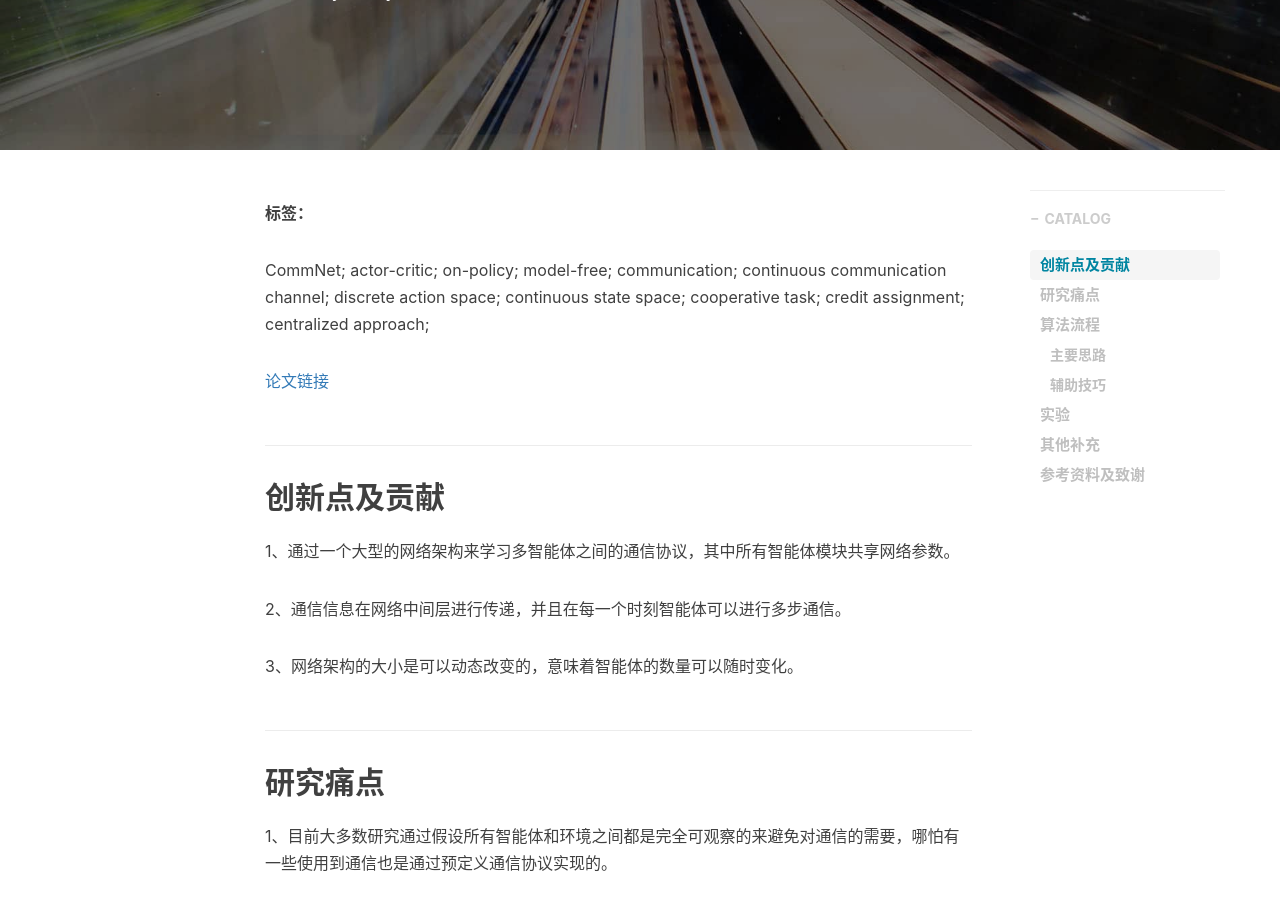
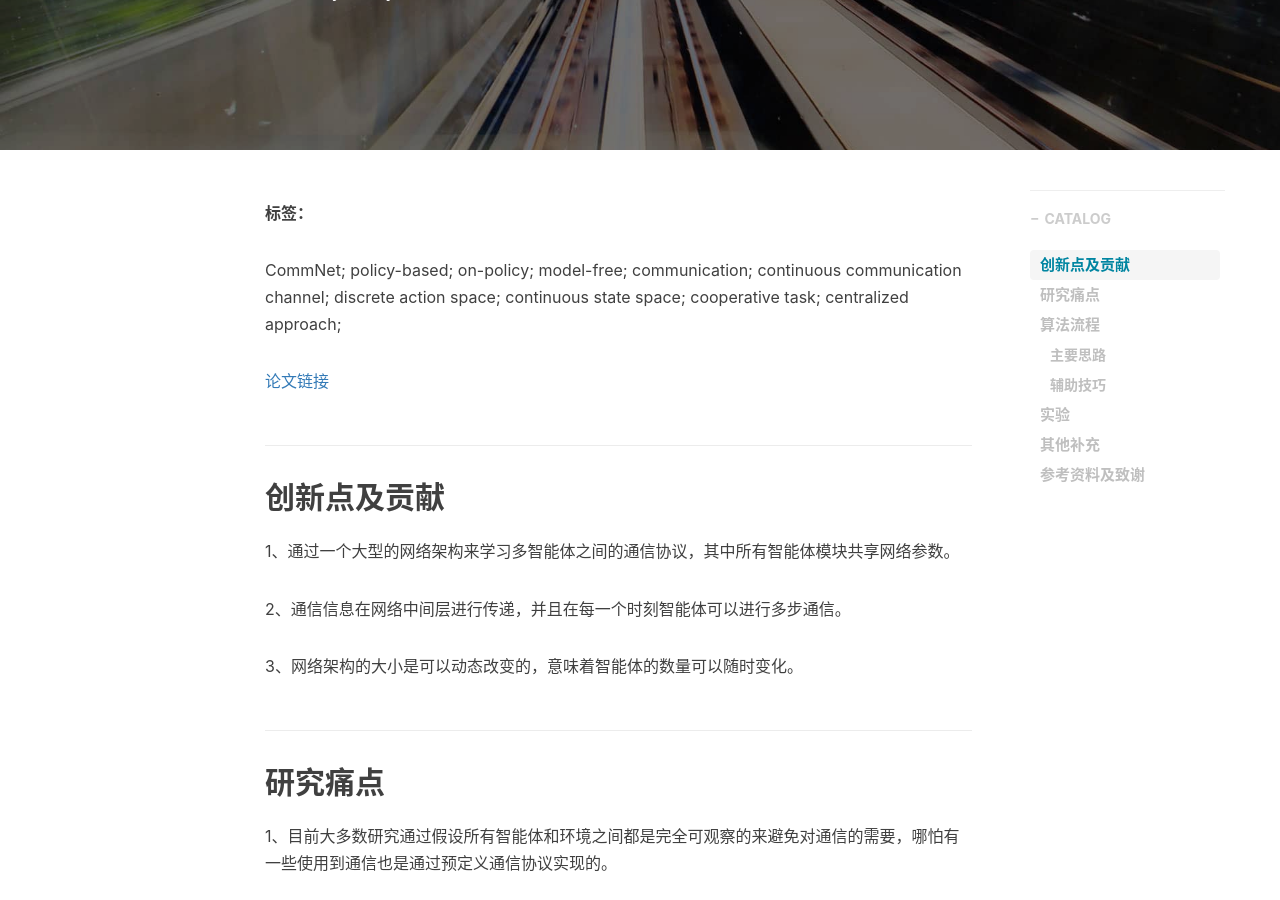
Before and after one commit to liushunyu/blog, a Jekyll site: the page built from _posts/2020-06-05-强化学习论文（3）CommNet.md, in a window 1280 px wide and 900 px high, scrolled down 415 px. Built offline with Jekyll 4.4.1, drawn with Linux system fonts in a browser that asks for light colours; nearby versions of some CDN libraries; formulas are drawn with MathJax 3; comment, search, counter and statistics services are not loaded.

Commit message:
Update 2020-06-05-强化学习论文（3）CommNet.md

```diff
--- a/_posts/2020-06-05-强化学习论文（3）CommNet.md
+++ b/_posts/2020-06-05-强化学习论文（3）CommNet.md
@@ -18,7 +18,7 @@ tags:
 
 **标签：**
 
-CommNet; actor-critic; on-policy; model-free; communication; continuous communication channel; discrete action space; continuous state space; cooperative task; credit assignment; centralized approach;
+CommNet; policy-based; on-policy; model-free; communication; continuous communication channel; discrete action space; continuous state space; cooperative task; centralized approach;
 
 
 
```
